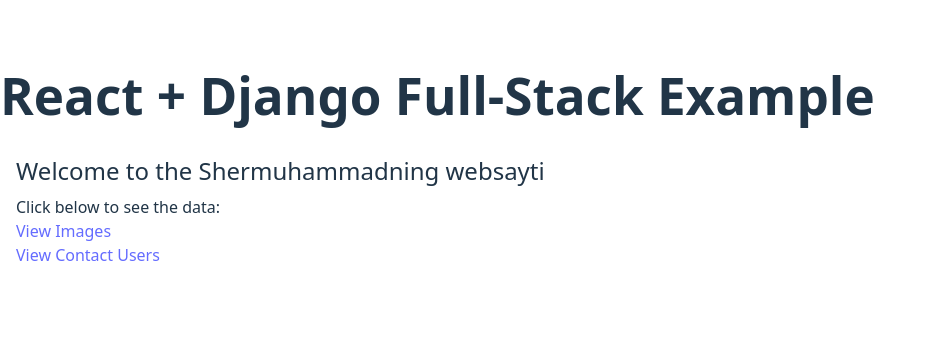
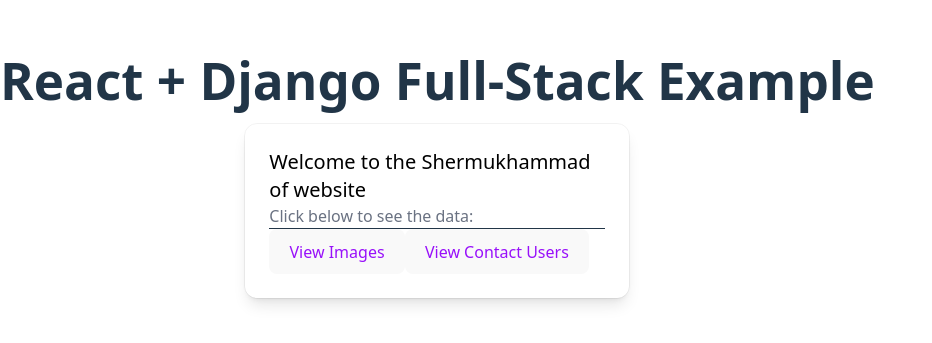
Before and after one commit to KayumovSher/Rasmlar, a React (Vite) app in the folder frontend/: page / in a window 1280 px wide. Shown: the part 233-576 px from the top of the page, without its empty margins (0-932 px from the left). Built offline with nearby package versions, Linux system fonts and the light colour scheme.

Commit message:
data is initilazing to models dot py

```diff
--- a/frontend/src/App.jsx
+++ b/frontend/src/App.jsx
@@ -1,6 +1,6 @@
 // src/App.jsx
 import React from 'react';
-import { BrowserRouter as Router, Route, Routes } from 'react-router-dom';
+import { BrowserRouter as Router, Route, Routes, Link } from 'react-router-dom';
 import Images from './pages/Images';
 import Contact from './pages/Contact';
 
@@ -21,18 +21,27 @@
 
 function Home() {
   return (
-    <div className="p-4">
-      <h2 className="text-2xl">Welcome to the Shermuhammadning websayti</h2>
-      <p className="mt-2">Click below to see the data:</p>
-      <ul>
-        <li>
-          <a href="/images" className="text-blue-500 hover:underline">View Images</a>
-        </li>
-        <li>
-          <a href="/contact" className="text-blue-500 hover:underline">View Contact Users</a>
-        </li>
-      </ul>
-    </div>
+
+    <>
+      <div class="mx-auto flex max-w-sm items-center gap-x-4 rounded-xl bg-white p-6 shadow-lg outline outline-black/5 dark:bg-slate-800 dark:shadow-none dark:-outline-offset-1 dark:outline-white/10">
+        <div>
+          <div class="text-xl font-medium text-black dark:text-white">Welcome to the Shermukhammad of website</div>
+          <p class="text-gray-500 dark:text-gray-400">Click below to see the data:</p>
+          <hr></hr>
+          <Link to="/images">
+            <button class="border-purple-200 text-purple-600 hover:border-transparent hover:bg-purple-600 hover:text-white active:bg-purple-700 ...">
+              View Images
+            </button>
+          </Link>
+
+          <Link to="/contact">
+            <button class="border-purple-200 text-purple-600 hover:border-transparent hover:bg-purple-600 hover:text-white active:bg-purple-700 ...">
+              View Contact Users
+            </button>
+          </Link>
+        </div>
+      </div>
+      </>
   );
 }
 
```
Also changed, not shown: 1 other file (tests, documents, lock files or other folders).
